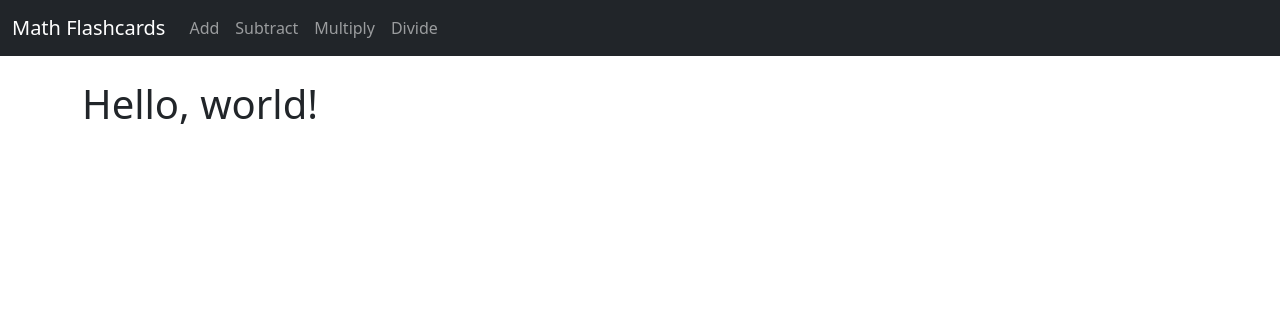
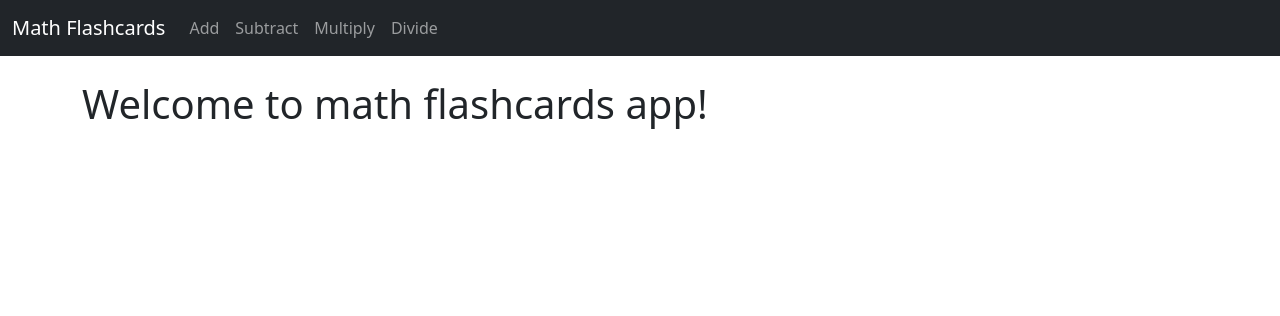
Before and after one commit to kukita123/django-math-flashcards, a Django app: template website/templates/home.html in a window 1280 px wide. Shown: the top 316 px of the page. Run offline with Django 4.2, Linux system fonts and the light colour scheme; the template is opened without the code that fills it, so the values that code supplies are empty; parts of the project's set-up code (start-up, migrations or seed data) failed here and were passed over.

Commit message:
updated home page and site title

```diff
--- a/website/templates/base.html
+++ b/website/templates/base.html
@@ -10,7 +10,7 @@
     <link href="https://cdn.jsdelivr.net/npm/bootstrap@5.1.3/dist/css/bootstrap.min.css" rel="stylesheet"
         integrity="sha384-1BmE4kWBq78iYhFldvKuhfTAU6auU8tT94WrHftjDbrCEXSU1oBoqyl2QvZ6jIW3" crossorigin="anonymous">
 
-    <title>Hello, world!</title>
+    <title>Math flashcards app</title>
 </head>
 
 <body>
--- a/website/templates/home.html
+++ b/website/templates/home.html
@@ -1,6 +1,6 @@
 {% extends 'base.html' %}
 
 {% block 'content' %}
-<h1>Hello, world!</h1>
+<h1>Welcome to math flashcards app!</h1>
 
 {% endblock %}
```
